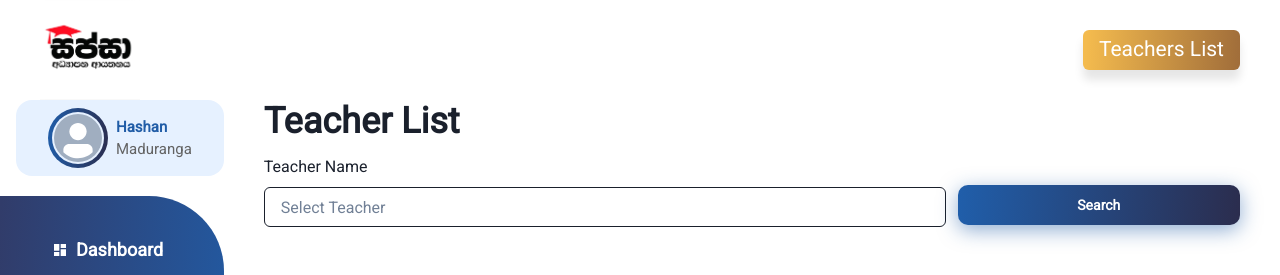
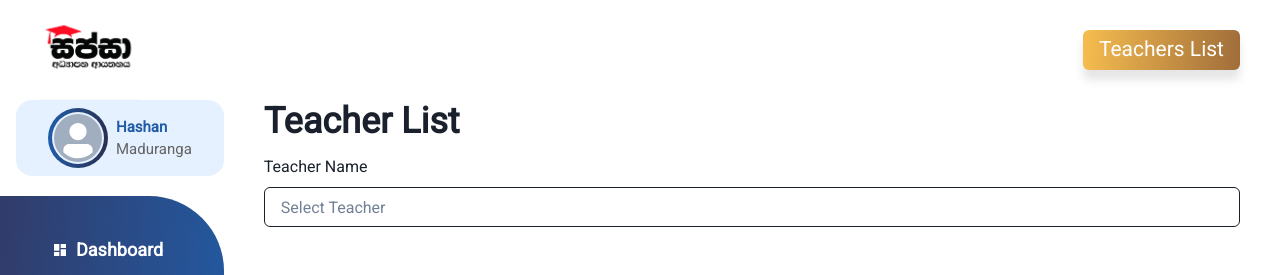
Before and after one commit to sachin96Boy/tution-class-frontend, a React (Create React App) app: page /teacherList in a window 1280 px wide. Shown: the top 275 px of the page. Built offline with nearby package versions, Linux system fonts and the light colour scheme; no server answers.

Commit message:
rem: btn removed

```diff
--- a/src/pages/TeacherList.tsx
+++ b/src/pages/TeacherList.tsx
@@ -87,12 +87,12 @@ function TeacherList() {
     <Box mx={10} w="full">
       <Heading as={"h2"}>Teacher List</Heading>
       <Box className="filter" my={3}>
-        <Flex gap={3} align='center'>
+        <Flex gap={3} align="center">
           <FormControl>
             <FormLabel htmlFor="teacherName">Teacher Name</FormLabel>
             <Input
               id="teacherName"
-              w={'full'}
+              w={"full"}
               type={"text"}
               value={teacherName}
               onChange={(e) => setTeacherName(e.target.value)}
@@ -101,22 +101,6 @@ function TeacherList() {
               border="1px"
             />
           </FormControl>
-          <Button
-            mt={7}
-            w={'40%'}
-            bgGradient={
-              "linear-gradient(94.5deg, #205EAA 0.53%, #2B2D4E 99.79%)"
-            }
-            colorScheme={"blue"}
-            rounded="10px"
-            boxShadow={"0px 5px 20px rgba(32, 92, 166, 0.5)"}
-            color={"white"}
-            fontFamily={"body"}
-            fontSize="14px"
-            fontWeight={"bold"}
-          >
-            Search
-          </Button>
         </Flex>
       </Box>
       <Box className="tacher-list" my={10}>
```
